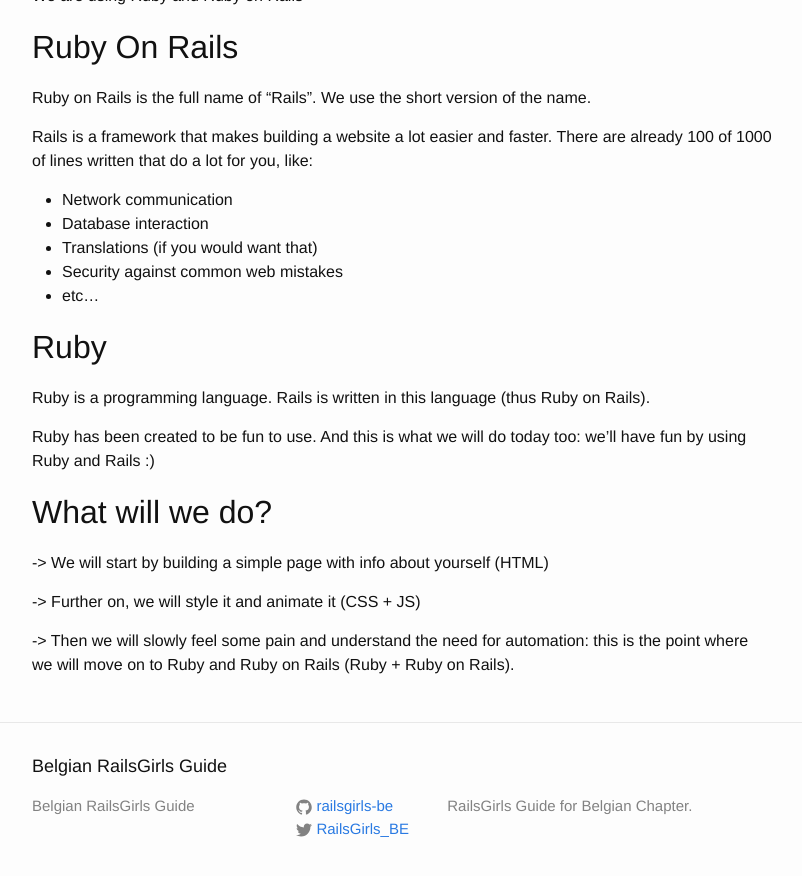
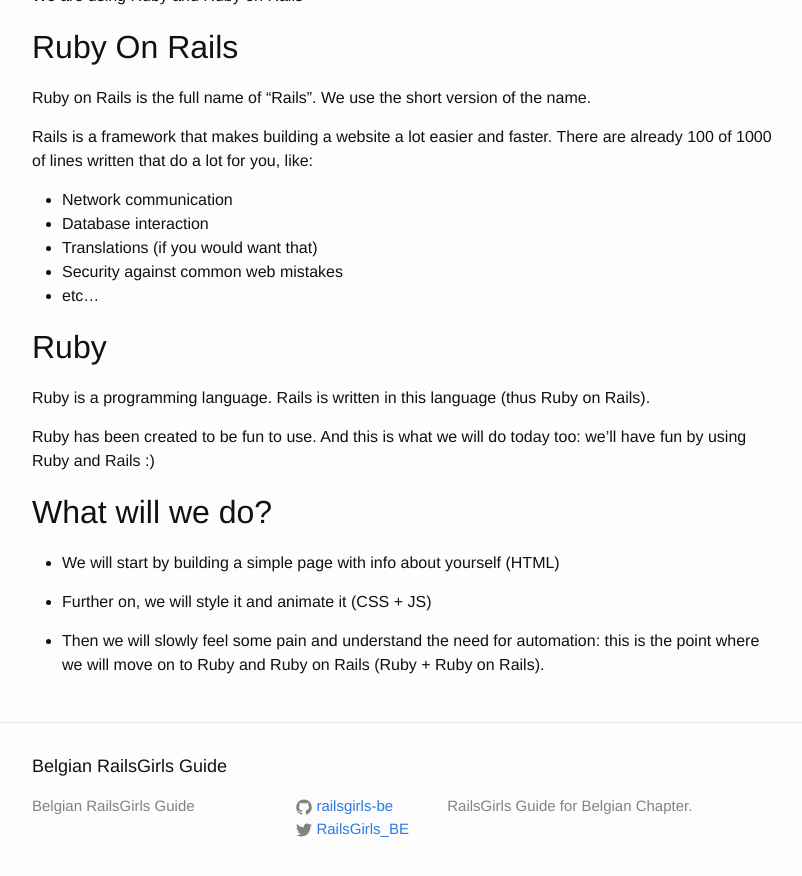
Before and after one commit to brug-be/railsgirls_guide, a Jekyll site: the page built from leading_introduction.md, in a window 1280 px wide and 900 px high, scrolled down 681 px. Shown: the top 876 px of the window, without its empty margins (238-1040 px from the left). Built offline with Jekyll 4.4.1, drawn with Linux system fonts in a browser that asks for light colours.

```diff
--- a/leading_introduction.md
+++ b/leading_introduction.md
@@ -50,8 +50,8 @@ Ruby has been created to be fun to use. And this is what we will do today too: w
 
 # What will we do?
 
--> We will start by building a simple page with info about yourself (HTML)
+* We will start by building a simple page with info about yourself (HTML)
 
--> Further on, we will style it and animate it (CSS + JS)
+* Further on, we will style it and animate it (CSS + JS)
 
--> Then we will slowly feel some pain and understand the need for automation: this is the point where we will move on to Ruby and Ruby on Rails (Ruby + Ruby on Rails).
+* Then we will slowly feel some pain and understand the need for automation: this is the point where we will move on to Ruby and Ruby on Rails (Ruby + Ruby on Rails).
```
